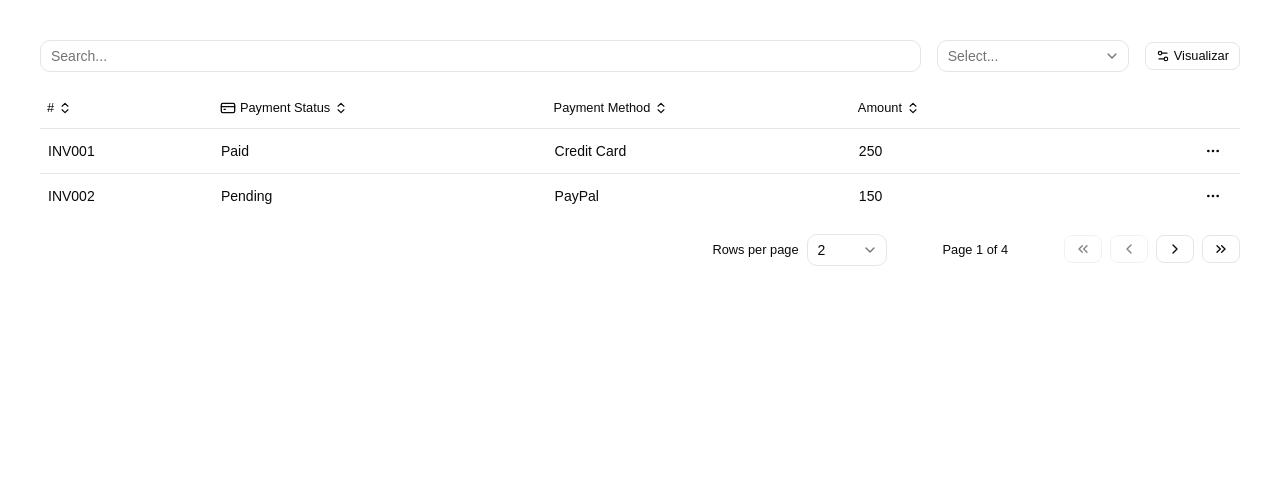
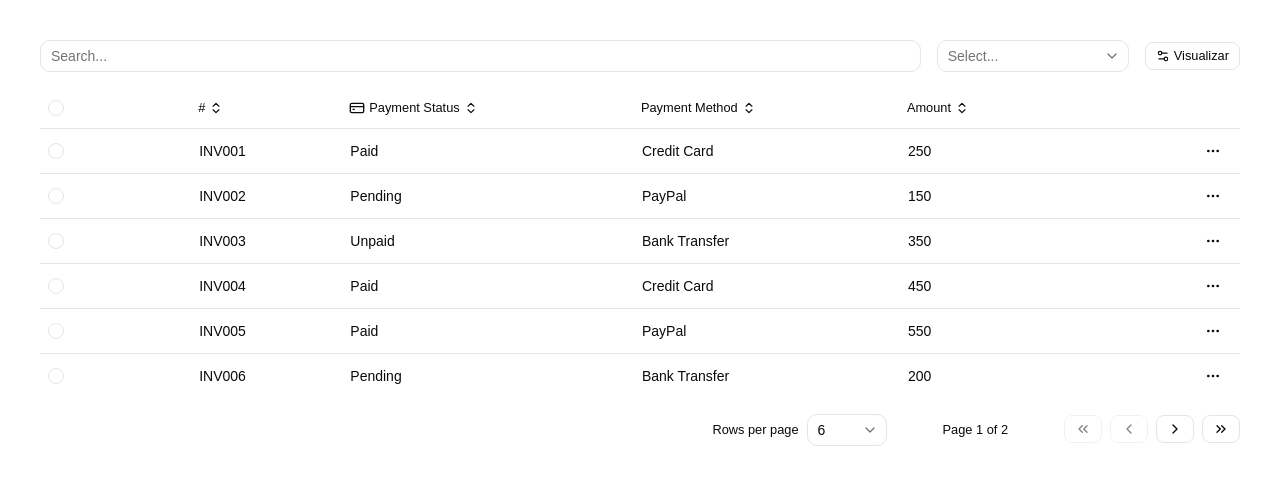
Before and after one commit to vinicius-mendes07/Data-Table, a React (Vite) app: page / in a window 1280 px wide. Shown: the top 484 px of the page. Built offline with nearby package versions, Linux system fonts and the light colour scheme.

Commit message:
feat: row selection

```diff
--- a/src/components/DataTable/DataTableBody.tsx
+++ b/src/components/DataTable/DataTableBody.tsx
@@ -9,7 +9,11 @@ export function DataTableBody() {
   return (
     <TableBody>
       {table.getRowModel().rows.map((row) => (
-        <TableRow key={row.id}>
+        <TableRow
+          key={row.id}
+          data-state={row.getIsSelected() && 'selected'}
+          onClick={row.getToggleSelectedHandler()}
+        >
           {row.getVisibleCells().map((cell) => (
             <TableCell
               key={cell.id}
--- a/src/components/DataTable/index.tsx
+++ b/src/components/DataTable/index.tsx
@@ -11,13 +11,14 @@ import {
   type PaginationState,
 } from '@tanstack/react-table';
 import { DataTableContext } from './DataTableContext';
-import type { ReactNode } from 'react';
+import { useEffect, useMemo, useRef, type ReactNode } from 'react';
 
 interface IDataTableProps<TData> {
   data: TData[];
   columns: ColumnDef<TData>[];
   children: ReactNode;
   pagination?: PaginationState;
+  onSelectRow?: (selectedRows: TData[]) => void;
 }
 
 export function DataTable<TData>({
@@ -25,6 +26,7 @@ export function DataTable<TData>({
   columns,
   children,
   pagination,
+  onSelectRow,
 }: IDataTableProps<TData>) {
   const table = useReactTable({
     data,
@@ -43,6 +45,19 @@ export function DataTable<TData>({
     getPaginationRowModel: getPaginationRowModel(),
   });
 
+  const selectedRows = useMemo(
+    () => table.getSelectedRowModel().flatRows.map((row) => row.original),
+    // eslint-disable-next-line react-hooks/exhaustive-deps
+    [table.getSelectedRowModel().flatRows],
+  );
+
+  const memoOnSelectRow = useRef(onSelectRow);
+  memoOnSelectRow.current = onSelectRow;
+
+  useEffect(() => {
+    memoOnSelectRow.current?.(selectedRows);
+  }, [selectedRows]);
+
   return (
     <DataTableContext.Provider value={{ table }}>
       {children}
--- a/src/components/InvoicesTable/columns.tsx
+++ b/src/components/InvoicesTable/columns.tsx
@@ -9,8 +9,37 @@ import {
 } from '../ui/dropdown-menu';
 import { Button } from '../ui/button';
 import { DataTableColumnHeader } from '../DataTable/DataTableColumnHeader';
+import { Checkbox } from '../ui/checkbox';
 
 export const columns: ColumnDef<Invoice>[] = [
+  {
+    id: 'select',
+    size: 80,
+    enableColumnFilter: false,
+    enableGlobalFilter: false,
+    enableHiding: false,
+    enableResizing: false,
+    enableSorting: false,
+    enableMultiSort: false,
+    header: ({ table }) => (
+      <Checkbox
+        className="mt-px"
+        checked={
+          table.getIsAllRowsSelected() ||
+          (table.getIsSomePageRowsSelected() && 'indeterminate')
+        }
+        onCheckedChange={() => table.toggleAllPageRowsSelected()}
+      />
+    ),
+    cell: ({ row }) => (
+      <Checkbox
+        checked={row.getIsSelected()}
+        onCheckedChange={row.getToggleSelectedHandler()}
+        className="mt-px"
+        disabled={!row.getCanSelect()}
+      />
+    ),
+  },
   {
     accessorKey: 'invoice',
     header: ({ column }) => <DataTableColumnHeader column={column} title="#" />,
--- a/src/components/InvoicesTable/index.tsx
+++ b/src/components/InvoicesTable/index.tsx
@@ -12,7 +12,8 @@ export function InvoicesTable() {
     <DataTable
       data={invoices}
       columns={columns}
-      pagination={{ pageIndex: 0, pageSize: 2 }}
+      onSelectRow={(selectedRows) => console.log(selectedRows)}
+      pagination={{ pageIndex: 0, pageSize: 6 }}
     >
       <div className="mb-4 flex items-center gap-4">
         <DataTableTextFilter placeholder="Search..." column="paymentStatus" />
--- /dev/null
+++ b/src/components/ui/checkbox.tsx
@@ -0,0 +1,34 @@
+import * as React from 'react';
+
+import { Checkbox as CheckboxPrimitive } from 'radix-ui';
+
+import { cn } from '@/lib/utils';
+
+import { CheckIcon } from 'lucide-react';
+
+function Checkbox({
+  className,
+
+  ...props
+}: React.ComponentProps<typeof CheckboxPrimitive.Root>) {
+  return (
+    <CheckboxPrimitive.Root
+      data-slot="checkbox"
+      className={cn(
+        'peer relative flex size-4 shrink-0 items-center justify-center rounded-lg border border-input transition-colors outline-none group-has-disabled/field:opacity-50 after:absolute after:-inset-x-3 after:-inset-y-2 focus-visible:border-ring focus-visible:ring-3 focus-visible:ring-ring/50 disabled:cursor-not-allowed disabled:opacity-50 aria-invalid:border-destructive aria-invalid:ring-3 aria-invalid:ring-destructive/20 aria-invalid:aria-checked:border-primary dark:bg-input/30 dark:aria-invalid:border-destructive/50 dark:aria-invalid:ring-destructive/40 data-checked:border-primary data-checked:bg-primary data-checked:text-primary-foreground dark:data-checked:bg-primary',
+
+        className,
+      )}
+      {...props}
+    >
+      <CheckboxPrimitive.Indicator
+        data-slot="checkbox-indicator"
+        className="grid place-content-center text-current transition-none [&>svg]:size-3.5"
+      >
+        <CheckIcon />
+      </CheckboxPrimitive.Indicator>
+    </CheckboxPrimitive.Root>
+  );
+}
+
+export { Checkbox };
```
